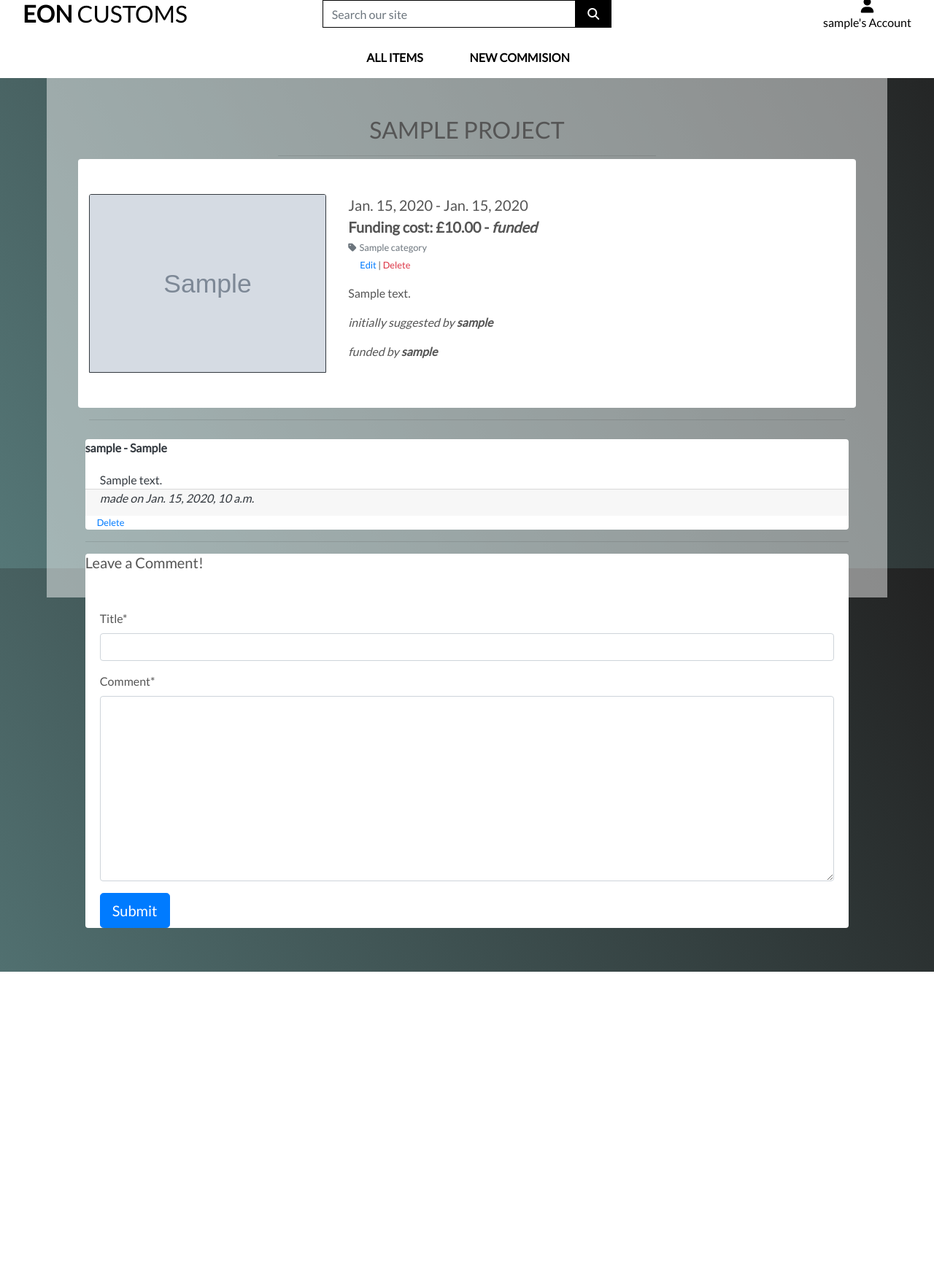
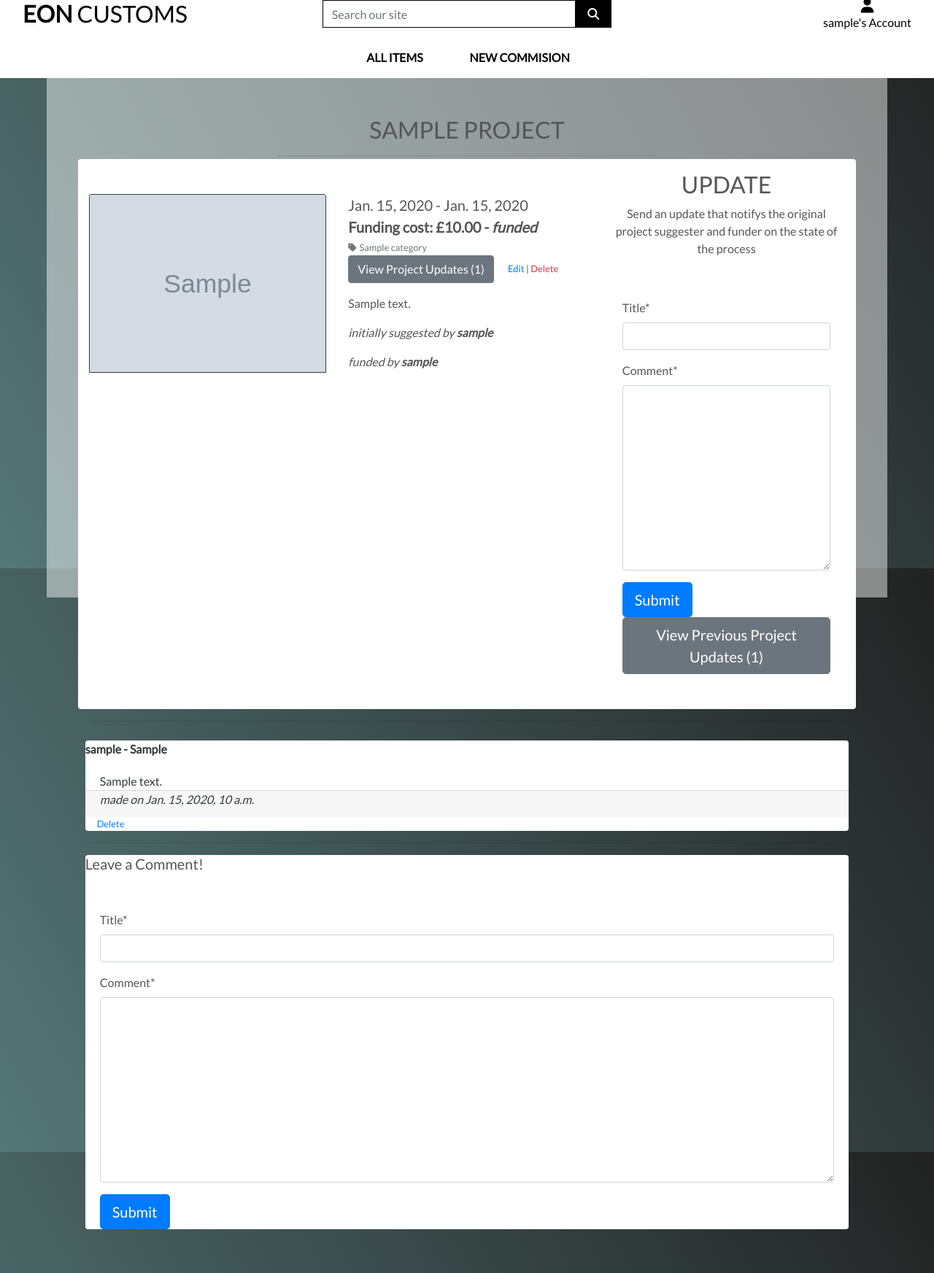
Before and after one commit to EonTAS/FullStack, a Django app: page /projects/view/1 in a window 1280 px wide. Shown: the part 21-1766 px from the top of the page at 73% size. Before the commit the page ends 1353 px from the top, so only its background shows below. Run offline with Django 3.2, Linux system fonts and the light colour scheme; a user stored in the database is signed in; tables that the repository leaves empty hold one stand-in row (values such as "Sample post"); grey boxes marked "Sample" are stand-in pictures; some libraries are stand-ins or nearby versions.

Commit message:
Added project update submission form to project viewing + view with modals

```diff
--- a/projects/forms.py
+++ b/projects/forms.py
@@ -1,4 +1,4 @@
-from .models import Comment, Project
+from .models import Comment, Project, Update
 from django import forms
 from datetime import datetime
 from datetime import timedelta
@@ -14,7 +14,7 @@ class CommentForm(forms.ModelForm):
 
 class UpdateForm(forms.ModelForm):
     class Meta:
-        model = Comment
+        model = Update
         fields = ('header', 'body')
         labels = {
             'header': "Title",
--- a/projects/models.py
+++ b/projects/models.py
@@ -66,6 +66,7 @@ class Update(models.Model): #associated with account, account views all they hav
 @receiver(post_save, sender=Update)
 def sendUpdate(sender, instance, created, **kwargs):
     if created:
+        print(instance)
         suggester = instance.project.suggester
         funder = None
         if instance.project.commission:
--- a/projects/templates/projects/project_details.html
+++ b/projects/templates/projects/project_details.html
@@ -27,7 +27,7 @@
                         {% endif %}
                     </div>
                 </div>
-                <div class="col-12 col-md-6">
+                <div class="col-12 col-md-6 {% if request.user.is_superuser %}col-lg-4{%else%}col-lg-8{%endif%}">
                     <div class="project-details-container mb-5 mt-md-5">
                         {% if not project.approved and request.user.is_superuser %}
                             <div class="text-center">
@@ -49,6 +49,11 @@
                                 </a>
                             </p>
                         {% endif %}
+                        {%if request.user == project.suggester or request.user == project.commission.user %}
+                            <button type="button" class="btn btn-secondary btn" data-toggle="modal" data-target="#modalProject">
+                                View Project Updates ({{project.update_set.all|length}})
+                            </button>
+                        {%endif%}
                         {% if request.user.is_superuser %}
                             <small class="ml-3">
                                 <a href="{% url 'edit_project' project.id %}">Edit</a> |
@@ -74,6 +79,30 @@
                         {%endif%}
                     </div>
                 </div>
+                {% if request.user.is_superuser %}
+                <div class="col-12 col-lg-4">
+                    <div class="text-center mt-3">
+                        <h2 class="logo-font">Update</h2>
+                        <p>
+                            Send an update that notifys the original project suggester {%if project.commission%} and funder {%endif%} on the state of the process
+                        </p>
+                    </div>
+                    <div class="mb-5">
+                        {% load crispy_forms_tags %}
+                            <div class="card-body pb-0">
+                                <form method="post" style="margin-top: 1.3em;">
+                                    {{ update_form | crispy }}
+                                    {% csrf_token %}
+                                    <button type="submit" class="btn btn-primary btn-lg" name="updateForm">Submit</button>
+                                    <button type="button" class="btn btn-secondary btn-lg" data-toggle="modal" data-target="#modalProject">
+                                        View Previous Project Updates ({{project.update_set.all|length}})
+                                    </button>
+                                </form>
+                            </div>
+                        </div>
+                    </div>
+
+                {%endif%}
             </div>
             <hr>
             <div class="row">
@@ -107,7 +136,7 @@
                                 <form method="post" style="margin-top: 1.3em;">
                                     {{ comment_form | crispy }}
                                     {% csrf_token %}
-                                    <button type="submit" class="btn btn-primary  btn-lg">Submit</button>
+                                    <button type="submit" class="btn btn-primary  btn-lg" name="commentForm">Submit</button>
                                 </form>
                             </div>
                         </div>
@@ -120,4 +149,45 @@
     </div>
 
 </div>
+
+{% if request.user.is_superuser or request.user == project.suggester or request.user == project.commission.user %}
+<div class="modal fade" id="modalProject" tabindex="-1" role="dialog"
+aria-labelledby="modalProjectLabel" aria-hidden="true">
+    <div class="modal-dialog" role="document">
+        <div class="modal-content">
+            <div class="modal-header">
+                <h5 class="modal-title" id="modalProjectLabel">Updates for <strong>{{project}}</strong></h5>
+                <button type="button" class="close" data-dismiss="modal" aria-label="Close">
+                    <span aria-hidden="true">&times;</span>
+                </button>
+            </div>
+            <div class="modal-body">
+                {%if project.update_set.all|length == 0%}
+                No Updates For this project yet! stay tuned
+                {%else%}
+                {% for update in project.update_set.all %}
+                <div class="card border-0">
+                    <div class="card-body border-0">
+                        <p class="mb-0 font-weight-bold">{{update.header}}</p>
+                    </div>
+                    <div class="card-footer bg-white pt-0 bnorder-0 text-left">
+                        <div class="row">
+                            <div class="col">
+                                <p>{{update.created_on}}</p>
+                                <p>{{update.body}}</p>
+                            </div>
+                        </div>
+                    </div>
+                </div>
+                {%endfor%}
+                {%endif%}
+            </div>
+            <div class="modal-footer">
+                <button type="button" class="btn btn-secondary" data-dismiss="modal">Close</button>
+            </div>
+
+        </div>
+    </div>
+</div>
+{%endif%}
 {% endblock %}
--- a/projects/templates/projects/projects.html
+++ b/projects/templates/projects/projects.html
@@ -15,7 +15,9 @@
                 {% if not forloop.last %}|{% endif %}
             {% endfor %}
             {% if request.user.is_superuser %}
-                <p><a href="{% url 'add_project' %}" class="">Add Item</a></p>
+                <div class="text-center">
+                    <a class="btn btn-info float-center" href="{% url 'add_project' %}" role="button">Add item</a>
+                </div>
 
             {% endif %}
             <hr class="w-50 mb-1">
--- a/projects/views.py
+++ b/projects/views.py
@@ -3,7 +3,7 @@ from django.contrib import messages
 from django.db.models import Q
 from django.db.models.functions import Lower
 from .models import Project, Category, Comment
-from .forms import CommentForm, ProjectSuggestForm, ProjectForm
+from .forms import CommentForm, ProjectSuggestForm, ProjectForm, UpdateForm
 
 from django.contrib.admin.views.decorators import staff_member_required
 from django.db.models import DateField, ExpressionWrapper, F
@@ -81,26 +81,38 @@ def all_projects(request):
 def project_details(request, id):
     project = get_object_or_404(Project, pk=id)
     comments = project.comment_set.all()
+    update_form = None
+    if request.method == 'POST':
+        if "commentForm" in request.POST:
+            comment_form = CommentForm(data=request.POST)
+            if comment_form.is_valid():
 
+                # Create Comment object but don't save to database yet
+                new_comment = comment_form.save(commit=False)
+                # Assign the current post to the comment
+                new_comment.item = project
+                new_comment.owner = request.user
+                # Save the comment to the database
+                new_comment.save()
+        elif "updateForm" in request.POST and request.user.is_superuser:
+            update_form = UpdateForm(data=request.POST)
+            if update_form.is_valid():
 
-    if request.method == 'POST':
-        comment_form = CommentForm(data=request.POST)
-        if comment_form.is_valid():
+                # Create Comment object but don't save to database yet
+                update = update_form.save(commit=False)
+                update.project = project
+                # Save the comment to the database
+                update.save()
+    if request.user.is_superuser:
+        update_form = UpdateForm()
 
-            # Create Comment object but don't save to database yet
-            new_comment = comment_form.save(commit=False)
-            # Assign the current post to the comment
-            new_comment.item = project
-            new_comment.owner = request.user
-            # Save the comment to the database
-            new_comment.save()
-    else:
-        comment_form = CommentForm()
+    comment_form = CommentForm()
 
     context = {
         'project': project,
         'comments': comments,
         "comment_form": comment_form,
+        "update_form": update_form
     }
     if project.startDate:
         context["projectEndDate"] = project.startDate + project.expectedLength
@@ -178,7 +190,6 @@ def edit_project(request, id):
     else:
         form = ProjectForm(instance=project)
         messages.info(request, f'You are editing {project.name}')
-#
     template = 'projects/edit_project.html'
     context = {
         'form': form,
```
Also changed, not shown: projects/migrations/0008_auto_20220202_1940.py (added), projects/migrations/0009_alter_project_expectedlength.py (added).
